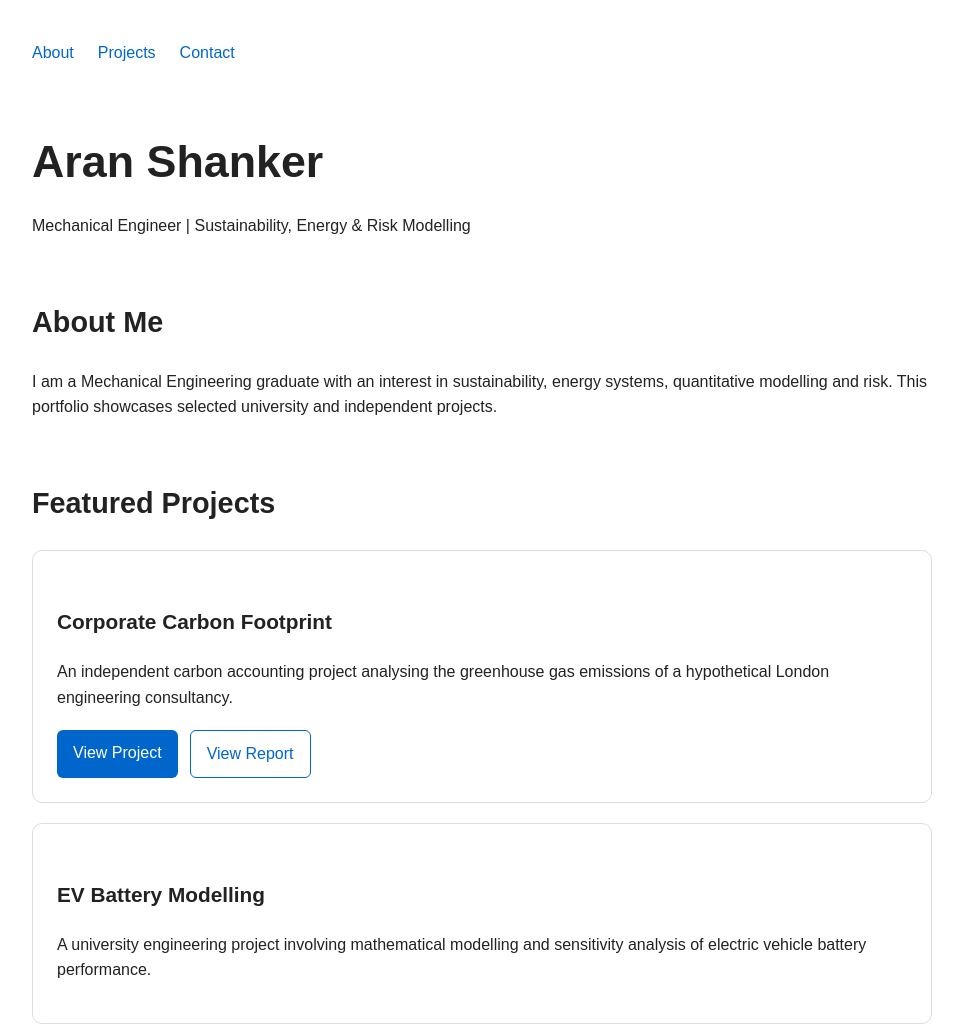
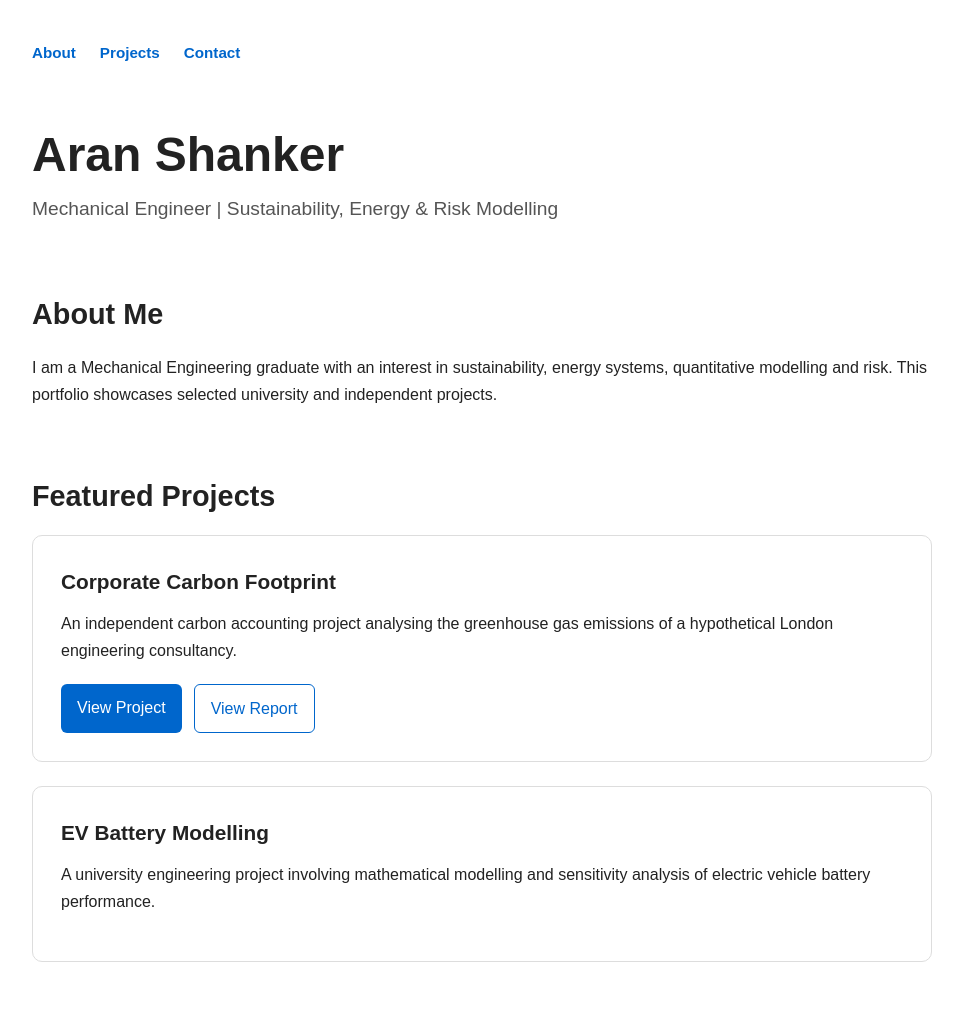
Before and after one commit to aranshanker/aranshanker.github.io, a plain HTML site: page index.html in a window 1280 px wide. Shown: the top 1027 px of the page, without its empty margins (158-1121 px from the left). Drawn offline with Linux system fonts and the light colour scheme.

Commit message:
Improved fonts, colours and spacing

```diff
--- a/style.css
+++ b/style.css
@@ -4,65 +4,68 @@ body {
     padding: 40px 20px;
 
     font-family: Arial, sans-serif;
-    line-height: 1.6;
+    line-height: 1.7;
 
-    color: #222;
+    color: #222222;
     background-color: #ffffff;
-}
-
-h1 {
-    font-size: 2.8rem;
-    margin-bottom: 10px;
-}
-
-h2 {
-    margin-top: 50px;
-    font-size: 1.8rem;
-}
-
-h3 {
-    margin-top: 30px;
-    font-size: 1.3rem;
-}
-
-p {
-    font-size: 1rem;
-}
-
-hr {
-    margin: 40px 0;
-    border: none;
-    border-top: 1px solid #dddddd;
-}
-
-a {
-    color: #0066cc;
-    text-decoration: none;
-}
-
-a:hover {
-    text-decoration: underline;
 }
 
 nav {
     display: flex;
     gap: 24px;
     margin-bottom: 60px;
+
+    font-size: 0.95rem;
+    font-weight: 600;
 }
 
 header {
-    margin-bottom: 60px;
+    margin-bottom: 70px;
+}
+
+header p {
+    font-size: 1.2rem;
+    color: #555555;
+}
+
+h1 {
+    font-size: 3rem;
+    margin-bottom: 10px;
+    line-height: 1.2;
+}
+
+h2 {
+    margin-top: 50px;
+    margin-bottom: 20px;
+
+    font-size: 1.8rem;
+    line-height: 1.3;
+}
+
+h3 {
+    margin-top: 0;
+    margin-bottom: 10px;
+
+    font-size: 1.3rem;
+}
+
+p {
+    margin-top: 0;
+    margin-bottom: 18px;
 }
 
 section {
-    margin-bottom: 60px;
+    margin-bottom: 70px;
 }
 
 .project-card {
     border: 1px solid #dddddd;
     border-radius: 10px;
-    padding: 24px;
-    margin-bottom: 20px;
+
+    padding: 28px;
+    margin-bottom: 24px;
+
+    background-color: #ffffff;
 }
 
 .project-links {
@@ -73,9 +76,12 @@ section {
 
 .button {
     display: inline-block;
+
     padding: 10px 16px;
+
     background-color: #0066cc;
     color: white;
+
     border-radius: 6px;
     text-decoration: none;
 }
@@ -88,6 +94,7 @@ section {
 .secondary-button {
     background-color: white;
     color: #0066cc;
+
     border: 1px solid #0066cc;
 }
 
@@ -97,13 +104,25 @@ section {
 
 .project-image {
     display: block;
+
     width: 100%;
     max-width: 800px;
     height: auto;
+
     border-radius: 8px;
-    margin: 20px auto;
+
+    margin: 25px auto;
 }
 
 .summary-image {
     max-width: 250px;
 }
+
+a {
+    color: #0066cc;
+    text-decoration: none;
+}
+
+a:hover {
+    text-decoration: underline;
+}
```
